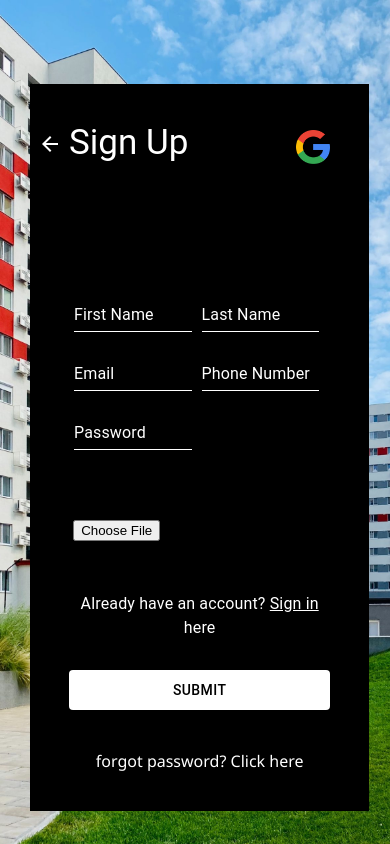
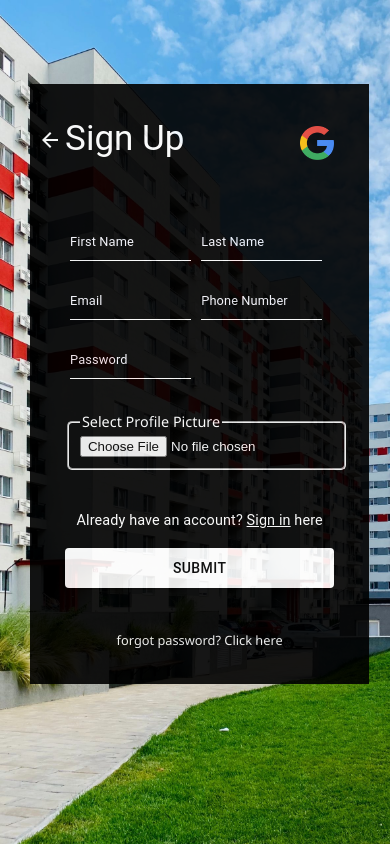
Before and after one commit to Hycient195/Homely, a Next.js app: page /sign_up in a window 390 px wide. Both pictures are taken after a click on the link "Sign Up". Built offline with nearby package versions, Linux system fonts and the light colour scheme.

Commit message:
new commit

```diff
--- a/components/nav/Nav.jsx
+++ b/components/nav/Nav.jsx
@@ -24,11 +24,7 @@ export default function Nav () {
                     <h1 class={styles.title}>Homely</h1>
                </div>
             {
-                loggedInVendor === undefined ? (
-                    <div className={styles.signin_container}>
-                        <Button href='/sign_up' variant='contained' className={styles.signIn}>Sign In</Button>
-                    </div>
-                ):(
+                loggedInVendor ? (
                     <div className={styles.user}>
                     <a href={`/vendor_profile/${loggedInVendor?.result?._id}`}>
                         <img className={styles.avatar} src={loggedInVendor?.result?.avatar} alt=""/>
@@ -39,6 +35,11 @@ export default function Nav () {
                         <option onClick={handleLogout} value="">Logout</option>
                     </Select>
                 </div>
+
+                ):(
+                    // <div className={styles.signin_container}>
+                        <Button href='/sign_up' variant='contained' className={styles.signIn}>Sign In</Button>
+                    // </div>
                 )
             }
             {/* </Container> */}
--- a/components/nav/nav.module.css
+++ b/components/nav/nav.module.css
@@ -27,14 +27,14 @@
     float : right ;
     margin : 13px 0px 0px 0px !important;
     /* background: rgb(155, 245, 20) !important; */
-    background: teal !important;
+    /* background: teal; */
     color: orange !important;
     /* width: 18%; */
 
     /* margin: 0 auto; */
     /* margin-top: 5px; */
     /* width: 20%; */
-    /* background-color: teal; */
+    background-color: teal !important;
     /* height : 70px; */
 }
 .avatar{
@@ -57,7 +57,7 @@
     /* margin: 0 auto; */
     /* margin-top: 10px; */
     /* width: 20%; */
-    /* background-color: teal; */
+    /* background-color: white !important; */
     height : 70px;
 }
 .select{
--- a/pages/sign_up/index.js
+++ b/pages/sign_up/index.js
@@ -134,7 +134,7 @@ const SignUp = () => {
                     // <Container>
                     <form onSubmit={handleSign_up} className={styles.sign_up_form}>
 
-                        <Typography  className={styles.sign_up_text}>Sign Up</Typography>
+                        {/* <Typography  className={styles.sign_up_text}>Sign Up</Typography> */}
 
                         <div className={styles.textfield_container}>
                         <TextField
@@ -197,16 +197,17 @@ const SignUp = () => {
                             />
                         </div>
 
-                        <div className={styles.upload_image}>
-                            <br/><br/>Select Profile Picture {" => "}
+                        <fieldset className={styles.upload_image}>
+                            {/* <br/><br/> */}
+                            <legend>Select Profile Picture</legend>
                             <FileBase
                                 multiple={false}
                                 type="file"
                                 className={styles.filebase}
                                 onDone={({base64})=> setUserDetails({...userDetails, avatar : base64 })}
                             />
-                            <br/><br/>
-                        </div>
+                            {/* <br/><br/> */}
+                        </fieldset>
 
                         {
                             page == SIGN_UP_PAGE &&(
--- a/pages/sign_up/signup.module.css
+++ b/pages/sign_up/signup.module.css
@@ -12,7 +12,7 @@
     height: 100vh;
     width: 100%;
     /* background: linear-gradient(90deg, rgba(255, 0, 0, 0.815), rgb(238, 128, 108)); */
-    background: url(../../public//sign_in_background.jpg);
+    background: url(../../public/sign_in_background.jpg);
     background-size: 100%;
     /* background-blend-mode: saturation; */
     /* background: rgba(215, 0, 222, 0.3); */
@@ -25,9 +25,12 @@
     /* background: green; */
     /* height: 89px; */
     width: 100%;
-    margin-top: 40px;
+    margin-top: 3vh;
 }
 
+.sign_up_form{
+    margin-top: 3vh;
+}
 .email{
     /* display: block; */
     margin: 0 auto;
@@ -59,6 +62,7 @@
 
 .password > label, .password > div, .password > label:active{
     color: white !important;
+    font-size: 1em;
 }
 
 .email_container{
@@ -78,7 +82,7 @@
     width: 100%;
     margin: 15px 0;
     margin: 0 auto;
-    margin-bottom: 50px;
+    /* margin-bottom: 50px; */
     color: white !important;
     margin-top: 15px;
 }
@@ -129,8 +133,9 @@ div.content{
 
 .bottom_text{
     text-align: center;
+    font-size: 0.9em !important;
     /* margin: 40px 50px; */
-    margin-top: 40px;
+    /* margin-top: 40px; */
     /* color: red; */
 }
 
@@ -140,8 +145,9 @@ div.content{
 }
 
 .bottom_text_container{
-    margin: 30px 0;
+    margin: 40px 0 15px 0;
     color: white;
+
 }
 
 .login_text{
@@ -159,8 +165,9 @@ div.content{
     border-bottom: 1px solid white !important;
 }
 
-.textfield > label{
-    color: white;
+.textfield > label, .textfield > label:active{
+    color: ghostwhite !important;
+    font-size: 0.8em;
 }
 
 
@@ -215,7 +222,7 @@ div > #logos{
     position: absolute;
     color: white;
     /* background-color: red; */
-    left: -12% !important;
+    left: -10% !important;
     top: 20%;
 }
 
@@ -226,12 +233,22 @@ div > #logos{
 }
 
 .forgot_password{
-    color: white;
+    color: whitesmoke;
     font-family: 'Segoe UI', Tahoma, Geneva, Verdana, sans-serif;
+    font-size: 0.8em;
     /* text-align: center; */
     /* margin: auto; */
     width: 100%;
     /* text-align: right; */
+}
+
+.upload_image{
+    color: white;
+    font-family: 'Segoe UI', Tahoma, Geneva, Verdana, sans-serif;
+    font-size: 0.9em;
+    height: 4em;
+    margin-top: 2em;
+    border-radius: 5px;
 }
 
 /* .content:first-child{
@@ -243,16 +260,16 @@ div > #logos{
 @media only screen and (max-width: 680px){
 
     .wrapper_container{
-        background: url(../../public//sign_in_background.jpg);
+        background: url(../../public/sign_in_background.jpg);
         background-size: cover;
     }
 
     div.content{
         width: 87%;
         background-color:black;
-        /* opacity: 60%; */
+        opacity: 90%;
         /* margin: 10px; */
-        padding: 10%;
+        padding: 9%;
         margin: 0 auto;
         position: absolute;
         top: 10%;
```
Also changed, not shown: public/saru-robert-9rP3mxf8qWI-unsplash 1.png (added). Lines whose indentation alone changed are shown as unchanged.
